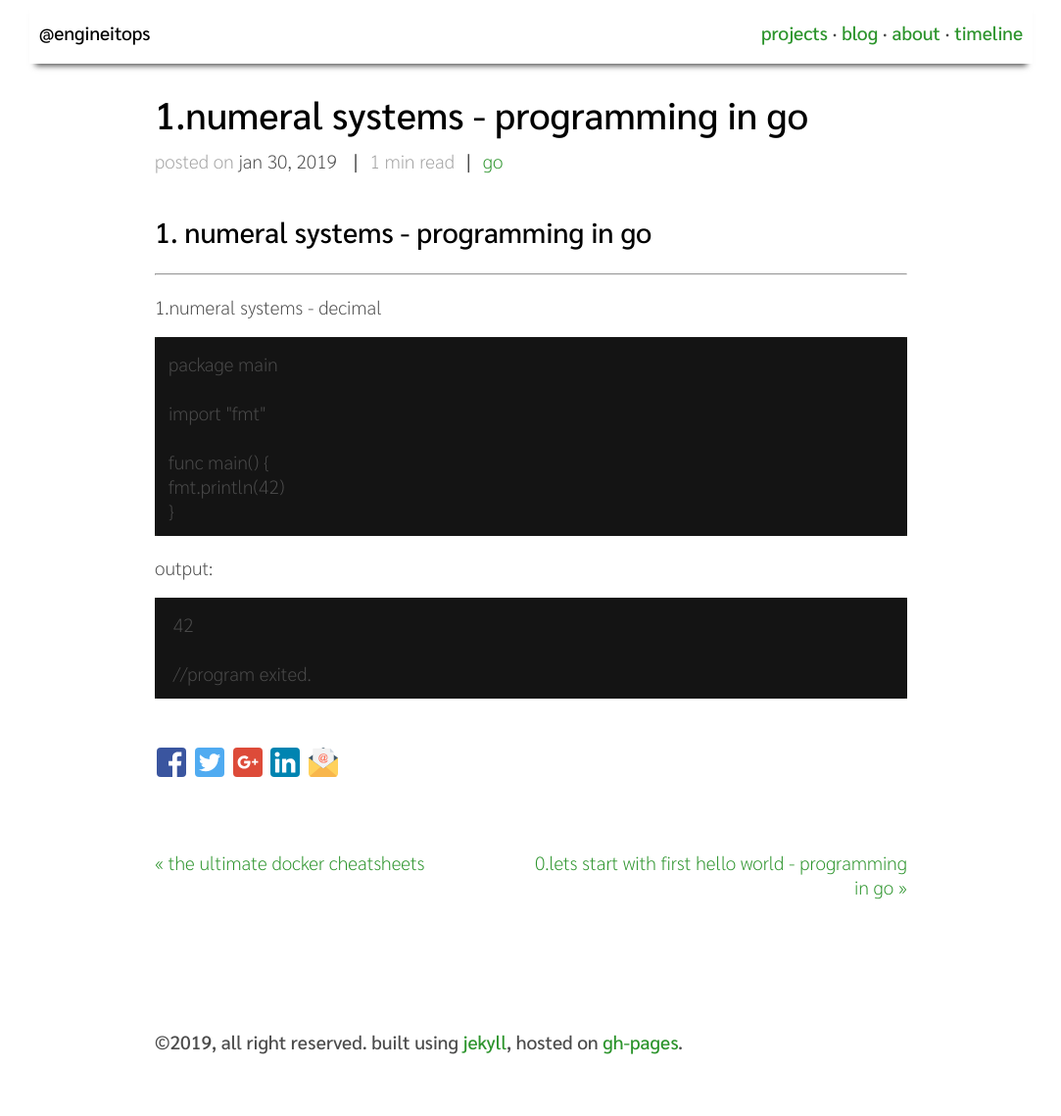
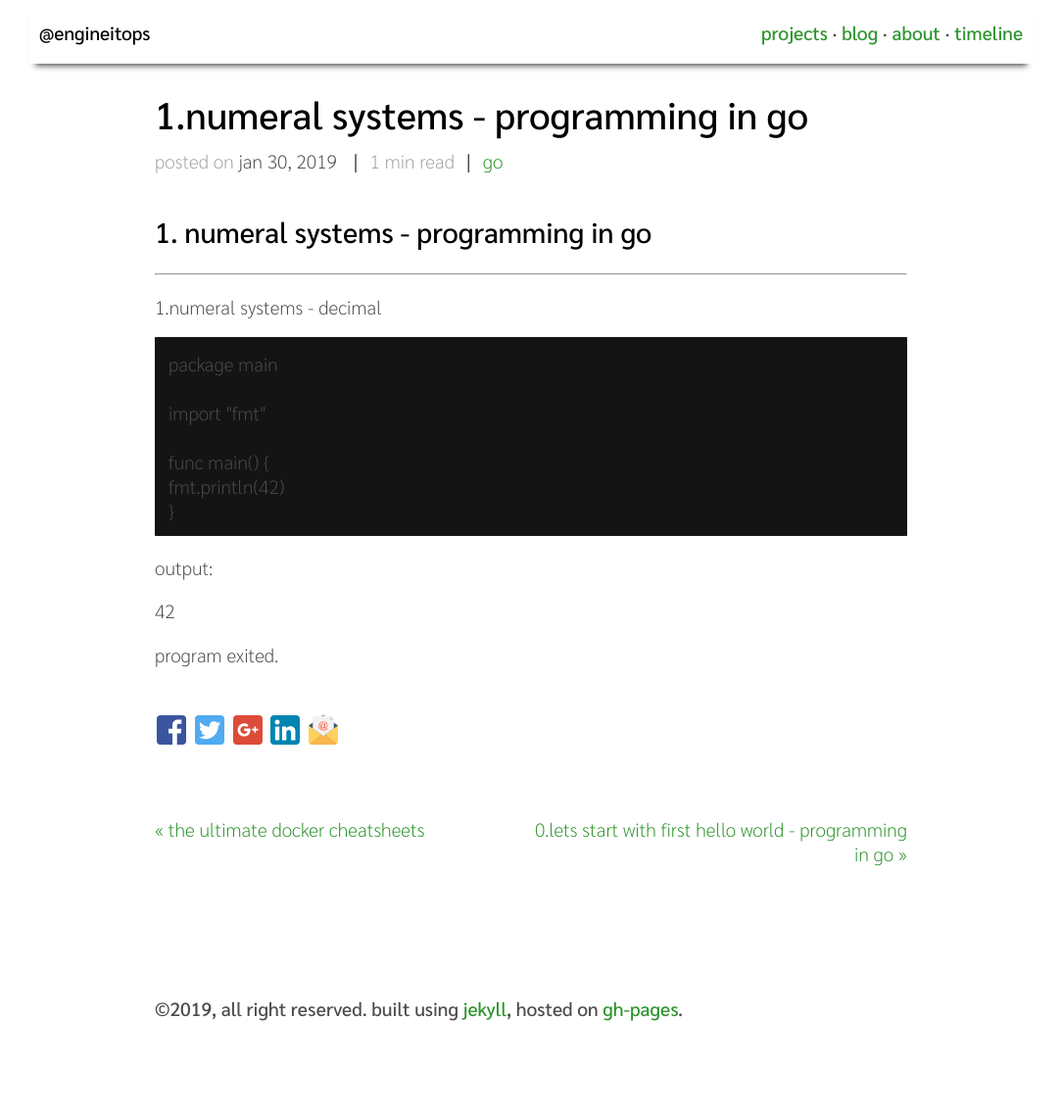
Before and after one commit to EngineITOps/EngineITOps.github.io, a Jekyll site: the page built from _posts/2019-01-30-Decimal-GO.md, in a window 1280 px wide. Shown: the whole page at 98% size, without its empty margins (98-1181 px from the left). Built offline with Jekyll 4.4.1, drawn with Linux system fonts in a browser that asks for light colours; after the commit the page ends 1105 px from its top, so only the background shows below that.

```diff
--- a/_posts/2019-01-30-Decimal-GO.md
+++ b/_posts/2019-01-30-Decimal-GO.md
@@ -23,6 +23,6 @@ categories: [ GO ]
 
 Output:
 
-     42
+   42
 
-     //Program exited.
+   Program exited.
```
